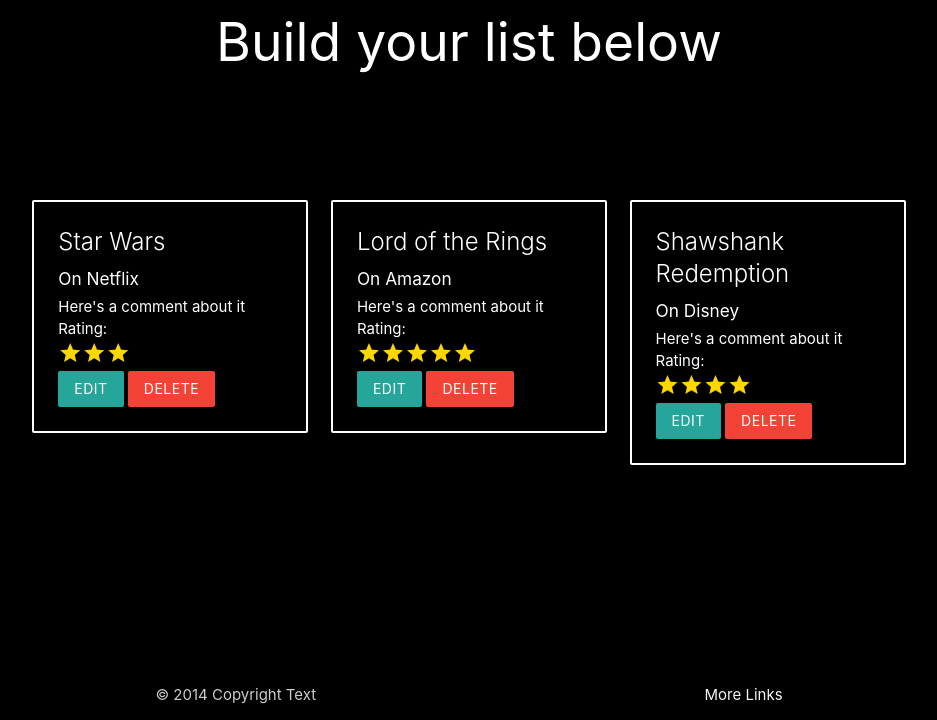
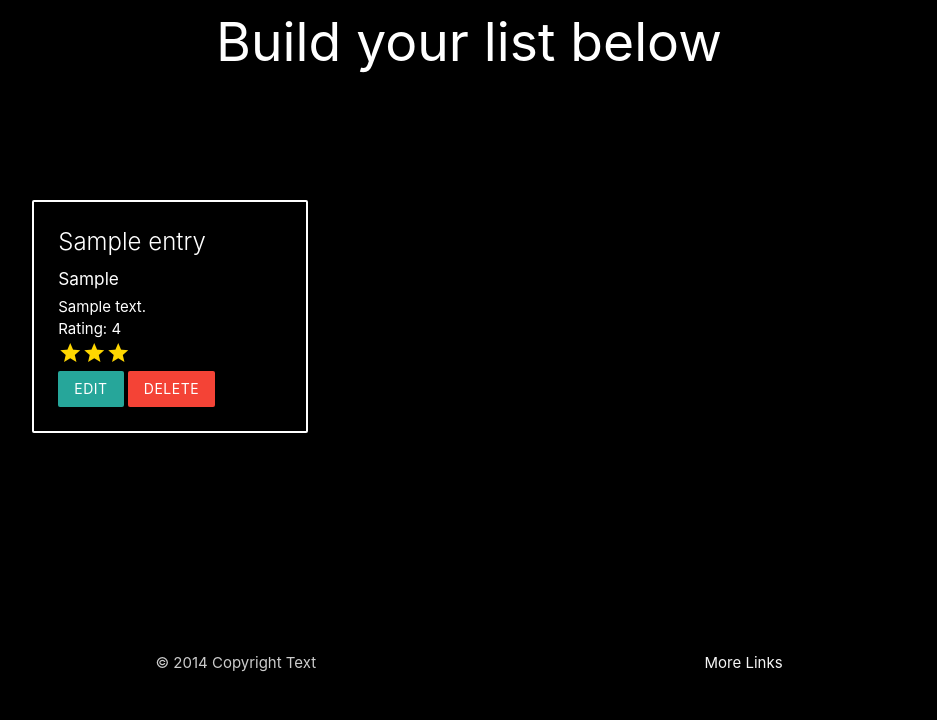
Before and after one commit to Code-Institute-Submissions/Milestone-Project-Three-7, a Flask app: page /my_list in a window 1280 px wide. Shown: the part 287-1007 px from the top of the page, without its empty margins (171-1108 px from the left). After the commit the page ends 959 px from the top, so only its background shows below. Run offline with Flask 2, Linux system fonts and the light colour scheme; a database or web service that is not in the repository returns one stand-in record (values such as "Sample title"); some libraries are stand-ins or nearby versions.

Commit message:
Made connection with MongoDB and displayed data

```diff
--- a/app.py
+++ b/app.py
@@ -30,9 +30,11 @@ def home():
 def login():
     return render_template('login.html')
 
+
 @app.route('/my_list')
 def my_list():
-    return render_template('my_list.html')
+    entry = mongo.db.entries.find()
+    return render_template('my_list.html', entries=entry)
 
 
 if __name__ == '__main__':
--- a/templates/my_list.html
+++ b/templates/my_list.html
@@ -7,9 +7,27 @@
                 </div>
             </section>
 
+
+
             <section class="container">
                 <div class="row my-section-2">
-                    <div class="col s12 l4">
+                    {% for entry in entries %}
+                        <div class="col s12 l4">
+                            <div class="card black">
+                                <div class="card-content white-text">
+                                    <span class="card-title">{{ entry.programme_name }}</span>
+                                    <h6>{{ entry.streaming_service }}</h6>
+                                    <p>{{ entry.comment }}</p>
+                                    <p>Rating: {{ entry.rating }}</p>
+                                    <p><i class="material-icons">star</i><i class="material-icons">star</i><i class="material-icons">star</i>
+                                    </p>
+                                    <button class="btn">Edit</button>
+                                    <button class="btn red">Delete</button>
+                                </div>
+                            </div>
+                        </div>
+                    {% endfor %}
+                    <!-- <div class="col s12 l4">
                         <div class="card black">
                             <div class="card-content white-text">
                                 <span class="card-title">Star Wars</span>
@@ -47,7 +65,7 @@
                                 <button class="btn red">Delete</button>
                             </div>
                         </div>
-                    </div>
+                    </div> -->
                 </div>
             </section>
 
```
